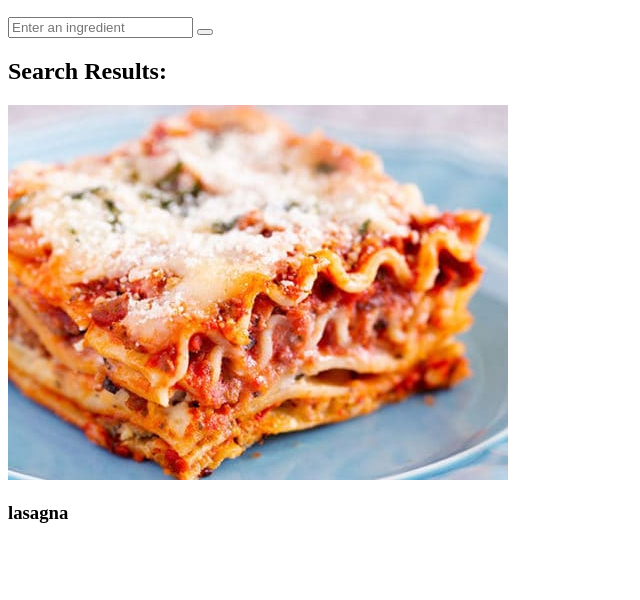
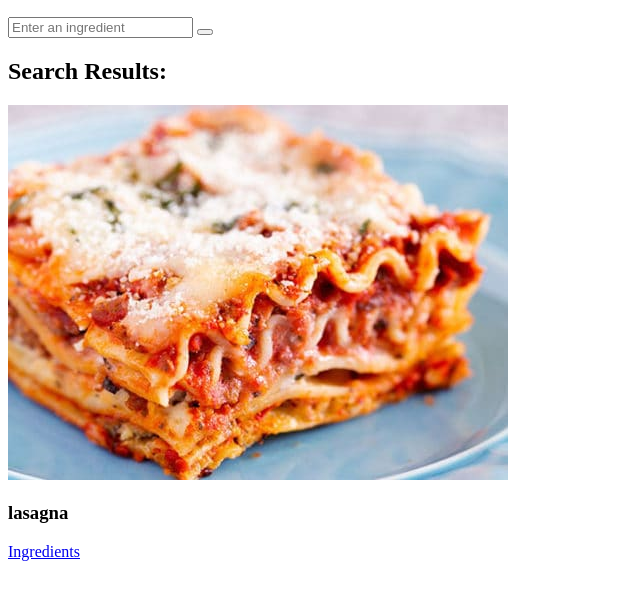
Before and after one commit to Feisalbireh/phase-1-Independent-project, a plain HTML site: page index.html in a window 1280 px wide. Shown: the part 50-650 px from the top of the page, without its empty margins (0-640 px from the left). Drawn offline with Linux system fonts and the light colour scheme.

Commit message:
adding ingredients button

```diff
--- a/index.html
+++ b/index.html
@@ -25,6 +25,7 @@
                                     <img src="lasagna.jpg" alt="lasagna">
                                     <div class="recipe-name">
                                         <h3>lasagna</h3>
+                                        <a href="-" class="ingredients-btn">Ingredients</a>
                                     </div>
                                 </div>
                             </div>
```
